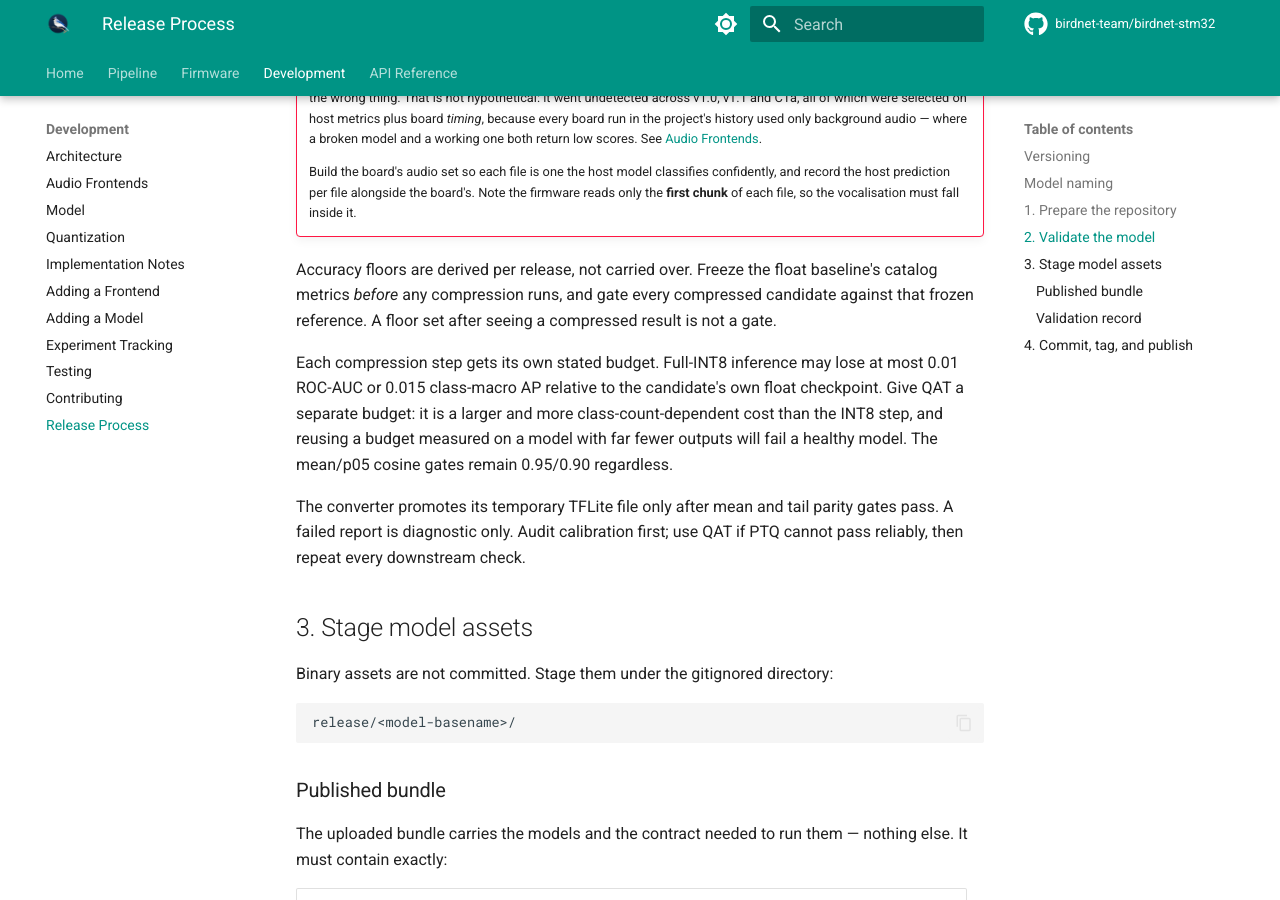
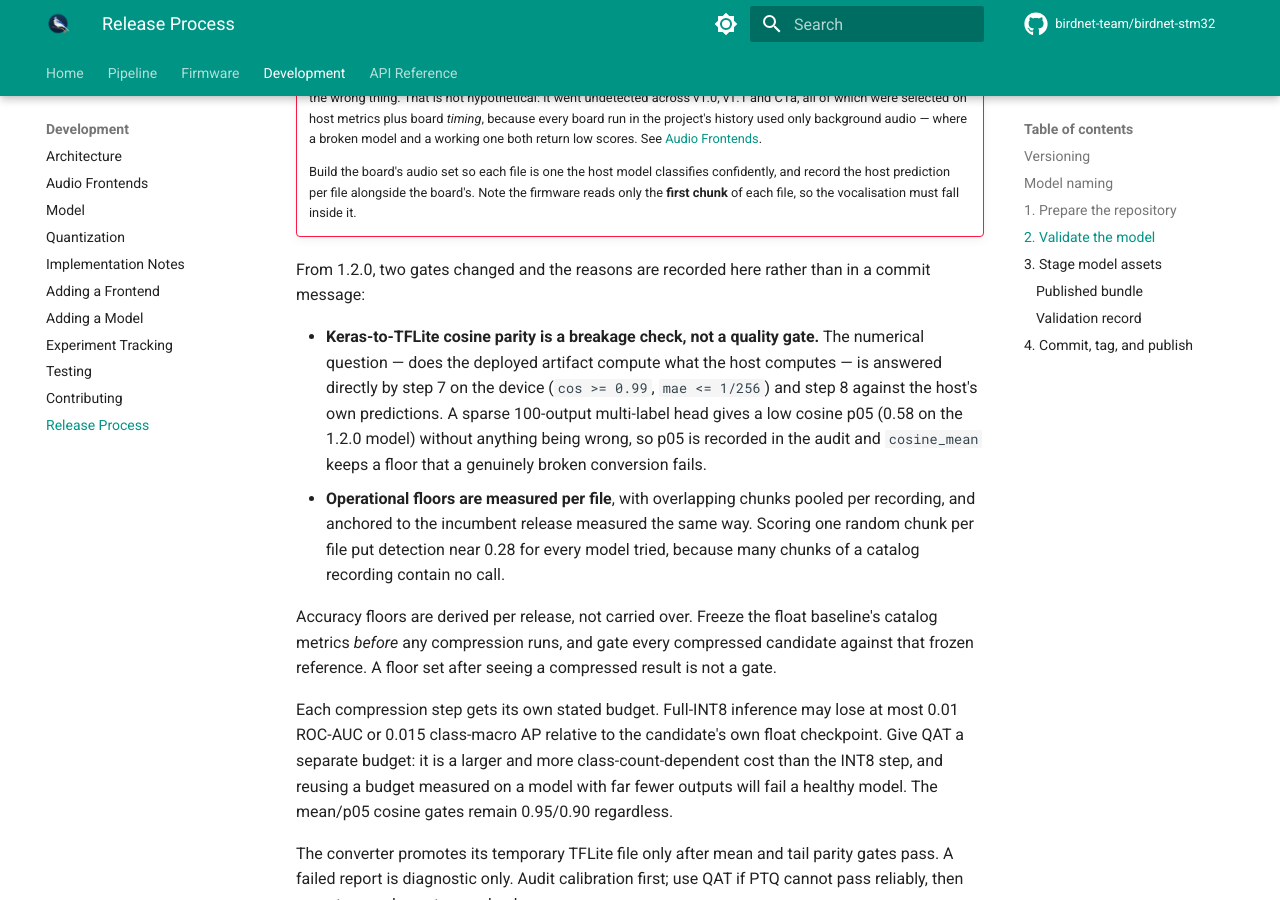
Before and after one commit to birdnet-team/birdnet-stm32, an MkDocs documentation site: the page built from docs/dev/release-process.md, in a window 1280 px wide and 900 px high, scrolled down 2158 px. Built offline with MkDocs 1.6.1 and Material for MkDocs 9.7.7, drawn with Linux system fonts in a browser that asks for light colours; comment, search, counter and statistics services are not loaded.

Commit message:
Record the 1.2.0 gate changes in the release process
Keras-to-TFLite cosine parity becomes a breakage check: the numerical
question is answered on the device by the on-target gate and the board's
agreement with the host, and a sparse 100-output head gives a low cosine
p05 without anything being wrong. Operational floors are measured per file
and anchored to the incumbent release measured the same way, because
scoring one random chunk per file put detection near 0.28 for every model.

Co-Authored-By: Claude Opus 5 <noreply@anthropic.com>

```diff
--- a/docs/dev/release-process.md
+++ b/docs/dev/release-process.md
@@ -95,6 +95,21 @@ requires all of the following:
     Note the firmware reads only the **first chunk** of each file, so the
     vocalisation must fall inside it.
 
+From 1.2.0, two gates changed and the reasons are recorded here rather than
+in a commit message:
+
+- **Keras-to-TFLite cosine parity is a breakage check, not a quality gate.**
+  The numerical question — does the deployed artifact compute what the host
+  computes — is answered directly by step 7 on the device (`cos >= 0.99`,
+  `mae <= 1/256`) and step 8 against the host's own predictions. A sparse
+  100-output multi-label head gives a low cosine p05 (0.58 on the 1.2.0 model)
+  without anything being wrong, so p05 is recorded in the audit and
+  `cosine_mean` keeps a floor that a genuinely broken conversion fails.
+- **Operational floors are measured per file**, with overlapping chunks pooled
+  per recording, and anchored to the incumbent release measured the same way.
+  Scoring one random chunk per file put detection near 0.28 for every model
+  tried, because many chunks of a catalog recording contain no call.
+
 Accuracy floors are derived per release, not carried over. Freeze the float
 baseline's catalog metrics *before* any compression runs, and gate every
 compressed candidate against that frozen reference. A floor set after seeing a
```
